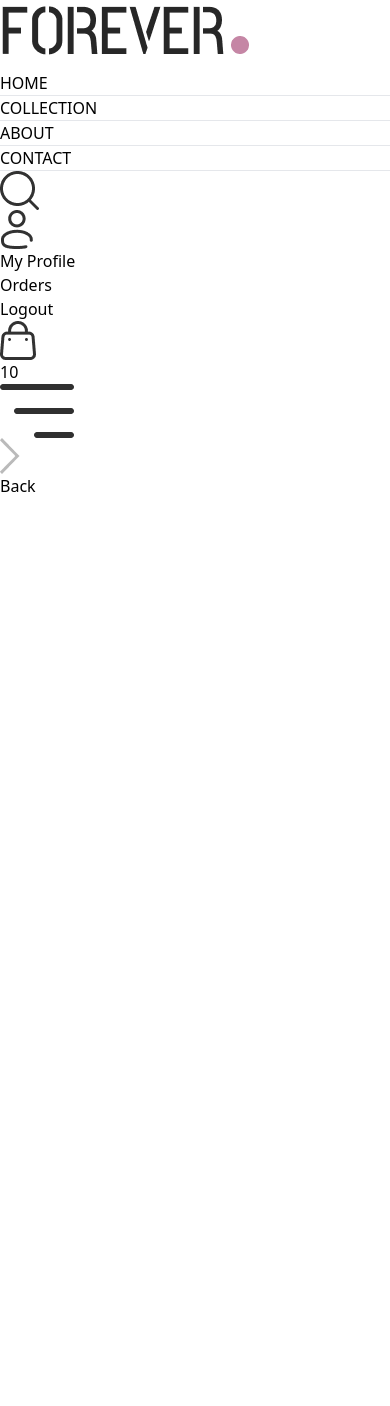
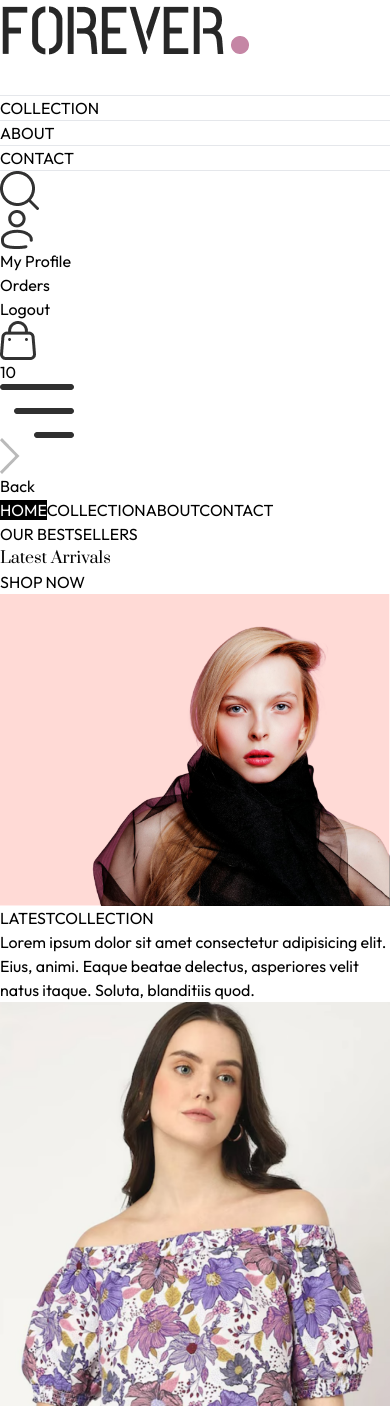
Before and after one commit to kesiyapriya/E-Commerce-Website, a React (Vite) app in the folder frontend/: page / in a window 390 px wide. Shown: the top 1406 px of the page. Before the commit the page ends 844 px from the top, so only its background shows below. Built offline with nearby package versions, Linux system fonts and the light colour scheme.

Commit message:
Product Display

```diff
--- /dev/null
+++ b/frontend/src/components/BestSeller.jsx
@@ -0,0 +1,35 @@
+import React,{ useContext, useEffect, useState}from 'react'
+import { ShopContext } from '../context/ShopContext'
+import Title from './Title';
+import ProductItem from './ProductItem';
+
+const BestSeller = () => {
+
+    const {products} = useContext(ShopContext);
+    const [bestSeller,setBestSeller] = useState([]);
+
+    useEffect(()=>{
+           const bestProduct = products.filter((item)=>(item.bestseller));
+           setBestSeller(bestProduct.slice(0,5))
+    },[])
+  return (
+    <div className='my-10'>
+      <div className='text-center text-3xl py-8'>
+        <Title text1={'BEST'} text2={'SELLER'} />
+        <p className='w-3/4 m-auto text-xs sm:text-sm md:text-base text-gray-600'>
+           Lorem ipsum dolor, sit amet consectetur adipisicing elit. Numquam nulla voluptates voluptate atque repudiandae quo, dolor libero. Dicta, ut temporibus.
+        </p>
+      </div>
+      <div className='grid grid-cols-2 sm:grid-cols-3 md:grid-cols-4 lg:grid-cols-5 gap-4 gap-y-6'>
+       {
+          bestSeller.map((item,index)=>(
+          <ProductItem key={index} id={item._id} name={item.name} image={item.image}  price={item.price}/>
+        ))
+       }
+      </div>
+
+    </div>
+  )
+}
+
+export default BestSeller
--- /dev/null
+++ b/frontend/src/components/Hero.jsx
@@ -0,0 +1,28 @@
+import React from 'react'
+import { assets } from '../assets/assets'
+
+const Hero = () => {
+  return (
+    <div className='flex flex-col sm:flex-row border border-gray-400'>
+      {/* Hero Left side */}
+      <div className='w-full sm:w-1/2 flex items-center justify-center py-10 sm:py-0'>
+       <div className='text-[#414141]'>
+        <div className='flex items-center gap-2'>
+            <p className='w-8 md:w-11 h-[2px] bg-[#414141]'></p>
+            <p className='font-medium text-sm md:text-base'>OUR BESTSELLERS</p>
+
+        </div>
+        <h1 className='prata-regular text-3xl sm:py-3 lg:text-5xl leading-relaxed'>Latest Arrivals</h1>
+        <div className='flex items-center gap-2'>
+            <p className='font-semibold text-sm md:text-base'>SHOP NOW</p>
+            <p className='w-8 md:w-11 h-[1px] bg=[#414141]'></p>
+        </div>
+       </div>
+     </div>
+     {/* Hero right side*/}
+      <img className='w-full sm:w-1/2' src={assets.hero_img} alt="" />
+    </div>
+  )
+}
+
+export default Hero
--- /dev/null
+++ b/frontend/src/components/LatestCollection.jsx
@@ -0,0 +1,37 @@
+import React, { useContext,useEffect, useState }from 'react'
+import { ShopContext } from '../context/ShopContext';
+import Title from './Title';
+import ProductItem from './ProductItem';
+
+const LatestCollection = () => {
+
+    const { products} = useContext(ShopContext);
+    const[latestProducts,setLatestProducts] = useState([]);
+
+
+    useEffect(() =>{
+        setLatestProducts(products.slice(0,10));
+    },[])
+
+
+  return (
+    <div className='my-10'>
+        <div className='text-center py-8 text-3xl'>
+            <Title text1={'LATEST'} text2={'COLLECTION'}/>
+            <p className='w=3/4 m-auto text-xs sm:text-sm md:text-base text-gray-600'>
+            Lorem ipsum dolor sit amet consectetur adipisicing elit. Eius, animi. Eaque beatae delectus, asperiores velit natus itaque. Soluta, blanditiis quod.</p>
+        </div>
+
+         {/* Rendring Products */}
+         <div className='grid grid-cols-2 sm:grid-cols-3 md:grid-cols-4 lg;grid-cols-5 gap-y-6'>
+          {
+            latestProducts.map((item,index)=>(
+              <ProductItem key={index} id={item._id} image={item.image} name={item.name} price={item.price}/>
+            ))
+          }
+         </div>
+    </div>
+  )
+}
+
+export default LatestCollection
--- a/frontend/src/components/Navbar.jsx
+++ b/frontend/src/components/Navbar.jsx
@@ -1,7 +1,7 @@
-import React from 'react'
+import React ,{ useState }from 'react'
 import { assets } from '../assets/assets'
 import { Link, NavLink } from 'react-router-dom'
-import { useState } from 'react'
+
 
 const Navbar = () => {
 
@@ -9,7 +9,8 @@ const Navbar = () => {
 
   return (
     <div className='flex items-center justify-between py-5 font-medium'>
-      <img src={assets.logo} className="w-36" alt="" />
+
+       <Link to='/'><img src={assets.logo} className="w-36" alt="" /></Link>
 
       <ul className='hidden sm:flex gap-5 text-sm text-gray-700 hidden'>
 
@@ -62,6 +63,10 @@ const Navbar = () => {
                   <img className='h-4 rotate-180' src={assets.dropdown_icon} alt="" />
                   <p>Back</p>
               </div>
+              <NavLink onClick={()=>setVisible(false)} className='py-2 pl-6 border' to='/'>HOME</NavLink>
+              <NavLink onClick={()=>setVisible(false)} className='py-2 pl-6 border' to='/collection'>COLLECTION</NavLink>
+              <NavLink onClick={()=>setVisible(false)} className='py-2 pl-6 border' to='/about'>ABOUT</NavLink>
+              <NavLink onClick={()=>setVisible(false)} className='py-2 pl-6 border' to='/contact'>CONTACT</NavLink>
           </div>
 
 
--- /dev/null
+++ b/frontend/src/components/ProductItem.jsx
@@ -0,0 +1,19 @@
+import React, { useContext } from 'react'
+import { ShopContext } from '../context/ShopContext'
+import {Link} from 'react-router-dom'
+
+const ProductItem = ({id,name,image,price}) => {
+
+    const {currency} = useContext(ShopContext);
+  return (
+    <Link className='text-gray-700 cursor-pointer' to={`/product/${id}`}>
+        <div className=' overflow-hidden'>
+            <img className='hover:scale-110 transition ease-in-out' src={image[0]} alt="" />
+        </div>
+      <p className='pt-3 pb-1 text-sm'>{name}</p>
+      <p className='text-sm font-medium'>{}currency{price}</p>
+    </Link>
+  )
+}
+
+export default ProductItem
--- /dev/null
+++ b/frontend/src/components/Title.jsx
@@ -0,0 +1,13 @@
+import React from 'react'
+
+const Title = ({text1,text2}) => {
+  return (
+    <div className='inline-flex gap-2 items-center mb-3'>
+        <p className='text-gray-500'>{text1}<span className='text-gray-700 font-medium'>{text2}</span></p>
+        <p className='w-8 sm:w-12 h-[2px] bg-gray-700'></p>
+
+    </div>
+  )
+}
+
+export default Title
--- /dev/null
+++ b/frontend/src/context/ShopContext.jsx
@@ -0,0 +1,23 @@
+import { createContext } from "react";
+import { products } from "../assets/assets";
+
+export const ShopContext = createContext();
+
+const ShopContextProvider = (props) =>{
+    const currency = '$';
+    const delivery_fee = 10;
+
+
+    const value ={
+        products,currency,delivery_fee
+
+    }
+
+    return(
+        <ShopContext.Provider value={value}>
+            {props.children}
+        </ShopContext.Provider>
+    )
+}
+
+export default ShopContextProvider;
--- a/frontend/src/index.css
+++ b/frontend/src/index.css
@@ -1,3 +1,6 @@
+@import url('https://fonts.googleapis.com/css2?family=Outfit:wght@100..900&family=Prata&display=swap');
+
+
 @tailwind base;
 @tailwind components;
 @tailwind utilities;
@@ -5,3 +8,18 @@
 a.active hr{
     display: block;
 }
+*{
+    font-family: Outfit;
+}
+
+.prata-regular {
+    font-family: "Prata", serif;
+    font-weight: 400;
+    font-style: normal;
+  }
+  @media (max-width:640px){
+    a.active{
+        background-color:  black;
+        color: white;
+    }
+  }
--- a/frontend/src/main.jsx
+++ b/frontend/src/main.jsx
@@ -2,11 +2,14 @@ import React from 'react'
 import ReactDOM from 'react-dom/client'
 import App from './App.jsx'
 import './index.css'
-import {BrowserRouter} from 'react-router-dom'
+import { BrowserRouter } from 'react-router-dom'
+import ShopContextProvider from './context/ShopContext.jsx'
 
 ReactDOM.createRoot(document.getElementById('root')).render(
   <BrowserRouter>
+  <ShopContextProvider>
     <App />
+    </ShopContextProvider>
   </BrowserRouter>,
 
 
--- a/frontend/src/pages/Home.jsx
+++ b/frontend/src/pages/Home.jsx
@@ -1,10 +1,15 @@
 import React from 'react'
+import Hero from '../components/Hero'
+import LatestCollection from '../components/LatestCollection'
+import BestSeller from '../components/BestSeller'
 
 const Home = () => {
   return (
     <div>
-
-    </div>
+      <Hero/>
+      <LatestCollection />
+      <BestSeller />
+      </div>
   )
 }
 
```
